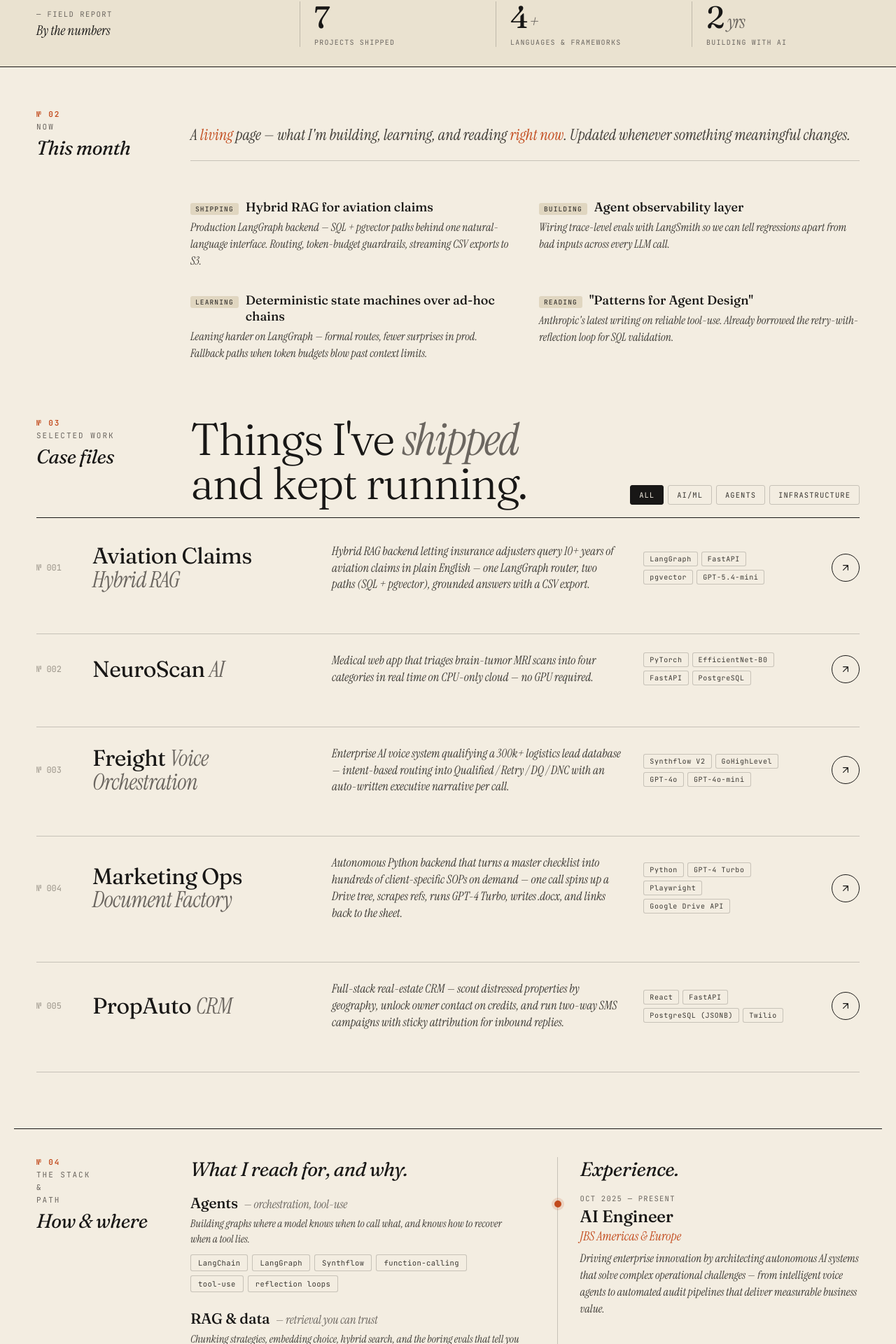
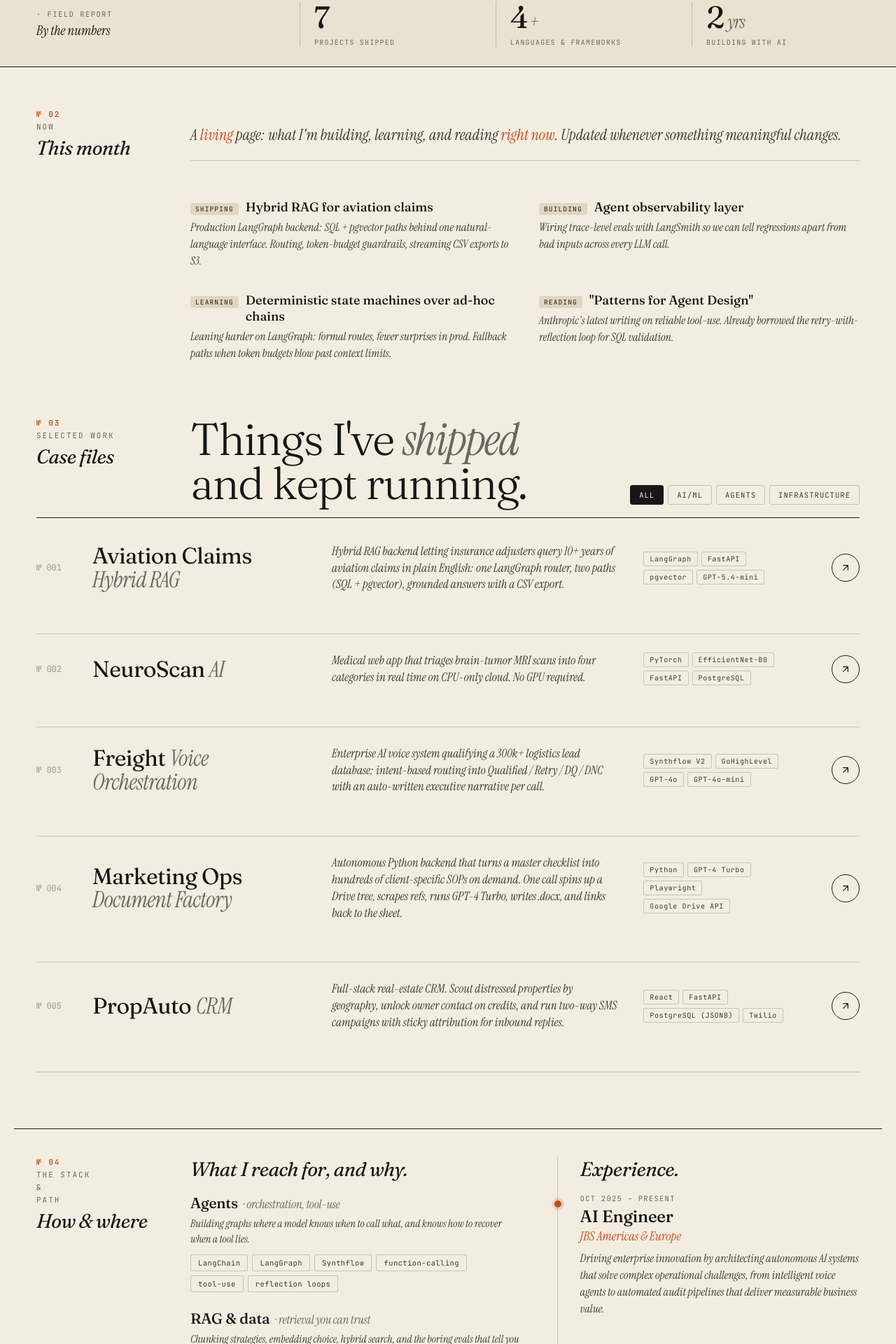
Before and after one commit to muhammadhananbaloch/portfolio-website, a React (Vite) app: page / in a window 1280 px wide. Shown: the part 877-2797 px from the top of the page at 70% size. Built offline with nearby package versions, Linux system fonts and the light colour scheme; the HTML template or start-up script is replaced by a standard one.

Commit message:
copy: replace em dashes with colons, periods, or middle dots throughout

```diff
--- a/src/components/Hero.tsx
+++ b/src/components/Hero.tsx
@@ -65,7 +65,7 @@ const Hero = () => {
           <AgentGraph />
         </div>
         <div className="graph-caption">
-          <p>What I build, in one picture — a model, tools, memory, and the glue that holds them together under load.</p>
+          <p>What I build, in one picture: a model, tools, memory, and the glue that holds them together under load.</p>
           <div className="graph-tokens">
             <span>p50 240ms</span>
             <span>99.4% up</span>
--- a/src/components/Masthead.tsx
+++ b/src/components/Masthead.tsx
@@ -9,7 +9,7 @@ const Masthead = () => {
       <div className="masthead-main">
         <a href="#top" className="masthead-logo">
           <b>Muhammad Hanan Baloch</b>
-          <span className="vol">— AI Engineer</span>
+          <span className="vol">· AI Engineer</span>
         </a>
         <nav className="masthead-nav">
           <a href="#work">Work</a>
--- a/src/components/Now.tsx
+++ b/src/components/Now.tsx
@@ -2,7 +2,7 @@ const items = [
   {
     tag: "shipping",
     title: "Hybrid RAG for aviation claims",
-    body: "Production LangGraph backend — SQL + pgvector paths behind one natural-language interface. Routing, token-budget guardrails, streaming CSV exports to S3.",
+    body: "Production LangGraph backend: SQL + pgvector paths behind one natural-language interface. Routing, token-budget guardrails, streaming CSV exports to S3.",
   },
   {
     tag: "building",
@@ -12,7 +12,7 @@ const items = [
   {
     tag: "learning",
     title: "Deterministic state machines over ad-hoc chains",
-    body: "Leaning harder on LangGraph — formal routes, fewer surprises in prod. Fallback paths when token budgets blow past context limits.",
+    body: "Leaning harder on LangGraph: formal routes, fewer surprises in prod. Fallback paths when token budgets blow past context limits.",
   },
   {
     tag: "reading",
@@ -31,7 +31,7 @@ const Now = () => {
       </div>
       <div className="now-content">
         <p className="now-lead">
-          A <em>living</em> page — what I'm building, learning, and reading <em>right now</em>.
+          A <em>living</em> page: what I'm building, learning, and reading <em>right now</em>.
           Updated whenever something meaningful changes.
         </p>
         {items.map((it, i) => (
--- a/src/components/StackExp.tsx
+++ b/src/components/StackExp.tsx
@@ -22,10 +22,10 @@ const stackGroups = [
 const experience = [
   {
     active: true,
-    date: "Oct 2025 — Present",
+    date: "Oct 2025 – Present",
     role: "AI Engineer",
     co: "JBS Americas & Europe",
-    body: "Driving enterprise innovation by architecting autonomous AI systems that solve complex operational challenges — from intelligent voice agents to automated audit pipelines that deliver measurable business value.",
+    body: "Driving enterprise innovation by architecting autonomous AI systems that solve complex operational challenges, from intelligent voice agents to automated audit pipelines that deliver measurable business value.",
   },
 ];
 
@@ -44,7 +44,7 @@ const StackExp = () => {
             <div className="stack-group" key={g.title}>
               <h4>
                 {g.title}
-                <em>— {g.italic}</em>
+                <em>· {g.italic}</em>
               </h4>
               <p>{g.body}</p>
               <div className="stack-chips">
--- a/src/components/Stats.tsx
+++ b/src/components/Stats.tsx
@@ -41,7 +41,7 @@ const Stats = () => {
     <section className="stats-band" ref={ref}>
       <div className="stats-inner">
         <div className="kicker">
-          <span>— Field Report</span>
+          <span>· Field Report</span>
           <b>By the numbers</b>
         </div>
         <div className="stat">
--- a/src/components/Work.tsx
+++ b/src/components/Work.tsx
@@ -22,7 +22,7 @@ const projects: Project[] = [
     id: "aviation-rag",
     title: "Aviation Claims",
     italic: "Hybrid RAG",
-    desc: "Hybrid RAG backend letting insurance adjusters query 10+ years of aviation claims in plain English — one LangGraph router, two paths (SQL + pgvector), grounded answers with a CSV export.",
+    desc: "Hybrid RAG backend letting insurance adjusters query 10+ years of aviation claims in plain English: one LangGraph router, two paths (SQL + pgvector), grounded answers with a CSV export.",
     stack: ["LangGraph", "FastAPI", "pgvector", "GPT-5.4-mini", "SQLAlchemy", "AWS"],
     tag: "Agentic Workflows · Enterprise",
     internal: true,
@@ -33,7 +33,7 @@ const projects: Project[] = [
       { n: "2 paths", l: "SQL · semantic" },
     ],
     summary:
-      "A LangGraph state machine routes each query to either a validated SQL path (sqlglot AST + schema-aware column validator + retry) or a semantic path (cosine search across three vector-indexed tables). A single router call classifies intent AND extracts prefilters. The LLM never touches the returned data — only the 2–4 sentence insight on top of it.",
+      "A LangGraph state machine routes each query to either a validated SQL path (sqlglot AST + schema-aware column validator + retry) or a semantic path (cosine search across three vector-indexed tables). A single router call classifies intent AND extracts prefilters. The LLM never touches the returned data, only the 2–4 sentence insight on top of it.",
     diagram: [
       { x: 20, y: 18, label: "adjuster · NL query", cls: "" },
       { x: 50, y: 18, label: "router · classify + filter", cls: "hi" },
@@ -48,7 +48,7 @@ const projects: Project[] = [
     id: "neuroscan",
     title: "NeuroScan",
     italic: "AI",
-    desc: "Medical web app that triages brain-tumor MRI scans into four categories in real time on CPU-only cloud — no GPU required.",
+    desc: "Medical web app that triages brain-tumor MRI scans into four categories in real time on CPU-only cloud. No GPU required.",
     stack: ["PyTorch", "EfficientNet-B0", "FastAPI", "PostgreSQL", "Cloudinary", "Docker"],
     tag: "Computer Vision · Healthcare",
     link: "https://brain-tumor-web-smiu.vercel.app/",
@@ -77,7 +77,7 @@ const projects: Project[] = [
     id: "freight-voice",
     title: "Freight",
     italic: "Voice Orchestration",
-    desc: "Enterprise AI voice system qualifying a 300k+ logistics lead database — intent-based routing into Qualified / Retry / DQ / DNC with an auto-written executive narrative per call.",
+    desc: "Enterprise AI voice system qualifying a 300k+ logistics lead database: intent-based routing into Qualified / Retry / DQ / DNC with an auto-written executive narrative per call.",
     stack: ["Synthflow V2", "GoHighLevel", "GPT-4o", "GPT-4o-mini", "Webhooks"],
     tag: "Conversational AI · Logistics",
     internal: true,
@@ -104,7 +104,7 @@ const projects: Project[] = [
     id: "marketing-ops",
     title: "Marketing Ops",
     italic: "Document Factory",
-    desc: "Autonomous Python backend that turns a master checklist into hundreds of client-specific SOPs on demand — one call spins up a Drive tree, scrapes refs, runs GPT-4 Turbo, writes .docx, and links back to the sheet.",
+    desc: "Autonomous Python backend that turns a master checklist into hundreds of client-specific SOPs on demand. One call spins up a Drive tree, scrapes refs, runs GPT-4 Turbo, writes .docx, and links back to the sheet.",
     stack: ["Python", "GPT-4 Turbo", "Playwright", "Google Drive API", "Google Sheets API", "python-docx"],
     tag: "Agentic Workflows · Operations",
     internal: true,
@@ -115,7 +115,7 @@ const projects: Project[] = [
       { n: "idempotent", l: "safe re-runs" },
     ],
     summary:
-      "Lead Python developer. OAuth 2.0 → clone master sheet → Playwright-powered headless scraper (waits on DOM signals like `data-block-id` for Notion-style JS frames) → GPT-4 Turbo generation forced into a 6-part schema (Overview, Steps, Roles, Tools, QA, Use Case) → python-docx → Drive upload with folder-tree reconciliation → URL written back into the exact sheet cell. Idempotent by design — safe to pause, restart, or re-run.",
+      "Lead Python developer. OAuth 2.0 → clone master sheet → Playwright-powered headless scraper (waits on DOM signals like `data-block-id` for Notion-style JS frames) → GPT-4 Turbo generation forced into a 6-part schema (Overview, Steps, Roles, Tools, QA, Use Case) → python-docx → Drive upload with folder-tree reconciliation → URL written back into the exact sheet cell. Idempotent by design: safe to pause, restart, or re-run.",
     diagram: [
       { x: 20, y: 18, label: "REST trigger · biz profile", cls: "" },
       { x: 50, y: 18, label: "OAuth · clone sheet", cls: "bl" },
@@ -131,7 +131,7 @@ const projects: Project[] = [
     id: "propauto",
     title: "PropAuto",
     italic: "CRM",
-    desc: "Full-stack real-estate CRM — scout distressed properties by geography, unlock owner contact on credits, and run two-way SMS campaigns with sticky attribution for inbound replies.",
+    desc: "Full-stack real-estate CRM. Scout distressed properties by geography, unlock owner contact on credits, and run two-way SMS campaigns with sticky attribution for inbound replies.",
     stack: ["React", "FastAPI", "PostgreSQL (JSONB)", "Twilio", "SQLAlchemy", "Docker"],
     tag: "Infrastructure · Enterprise",
     internal: true,
@@ -142,7 +142,7 @@ const projects: Project[] = [
       { n: "sticky", l: "context attribution" },
     ],
     summary:
-      "Built end-to-end. Credit-based unlock UX for lead enrichment, JSONB-backed normalization pipeline, batch SMS outbound engine, and a passive webhook receiver that cryptographically verifies `X-Twilio-Signature` before touching state. The clever bit: sticky context — when a phone number exists in multiple historic campaigns, SQLAlchemy queries cast JSON and mine message history to attribute the reply to the most recent active campaign.",
+      "Built end-to-end. Credit-based unlock UX for lead enrichment, JSONB-backed normalization pipeline, batch SMS outbound engine, and a passive webhook receiver that cryptographically verifies `X-Twilio-Signature` before touching state. The clever bit is sticky context: when a phone number exists in multiple historic campaigns, SQLAlchemy queries cast JSON and mine message history to attribute the reply to the most recent active campaign.",
     diagram: [
       { x: 20, y: 18, label: "React · scout UI", cls: "" },
       { x: 50, y: 18, label: "FastAPI · enrich", cls: "bl" },
@@ -265,7 +265,7 @@ const Work = () => {
               <div className="reveal-inner">
                 <Diagram nodes={p.diagram} edges={p.edges} />
                 <div className="reveal-meta">
-                  <h5>— {p.tag}</h5>
+                  <h5>· {p.tag}</h5>
                   <p>{p.summary}</p>
                   <div className="pair">
                     {p.metrics.map((m, j) => (
```
Also changed, not shown: src/components/QuoteContact.tsx (+8 -8 lines).
